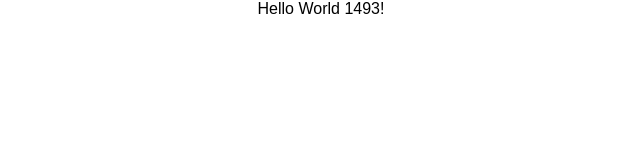
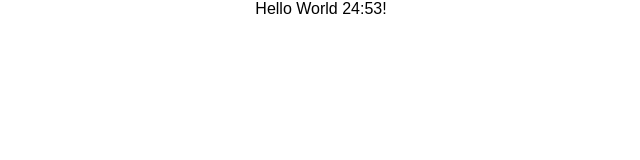
Before and after one commit to Mathesu-veLi/Pomodoro-App, a React (Create React App) app: page / in a window 1280 px wide. Shown: the top 160 px of the page, without its empty margins (319-959 px from the left). Built offline with nearby package versions, Linux system fonts and the light colour scheme.

Commit message:
creates a function to transform seconds into time format

```diff
--- a/src/components/pomodoro-timer.tsx
+++ b/src/components/pomodoro-timer.tsx
@@ -1,5 +1,6 @@
 import React from 'react';
 import { useInterval } from '../hooks/use-interval';
+import { secondsToTime } from '../utils/seconds-to-time';
 
 interface IProps {
     defaultPomodoroTime: number;
@@ -13,5 +14,5 @@ export function PomodoroTimer(props: IProps): JSX.Element {
         setMainTime(mainTime - 1);
     }, 1000);
 
-    return <div>Hello World {mainTime}!</div>;
+    return <div>Hello World {secondsToTime(mainTime)}!</div>;
 }
--- /dev/null
+++ b/src/utils/seconds-to-time.ts
@@ -0,0 +1,6 @@
+export function secondsToTime(seconds: number): string {
+    const zeroLeft = (n: number) => Math.floor(n).toString().padStart(2, '0');
+    const minutes = Math.floor(seconds / 60);
+    const secondsLeft = seconds - minutes * 60;
+    return `${zeroLeft(minutes)}:${zeroLeft(secondsLeft)}`;
+}
```
